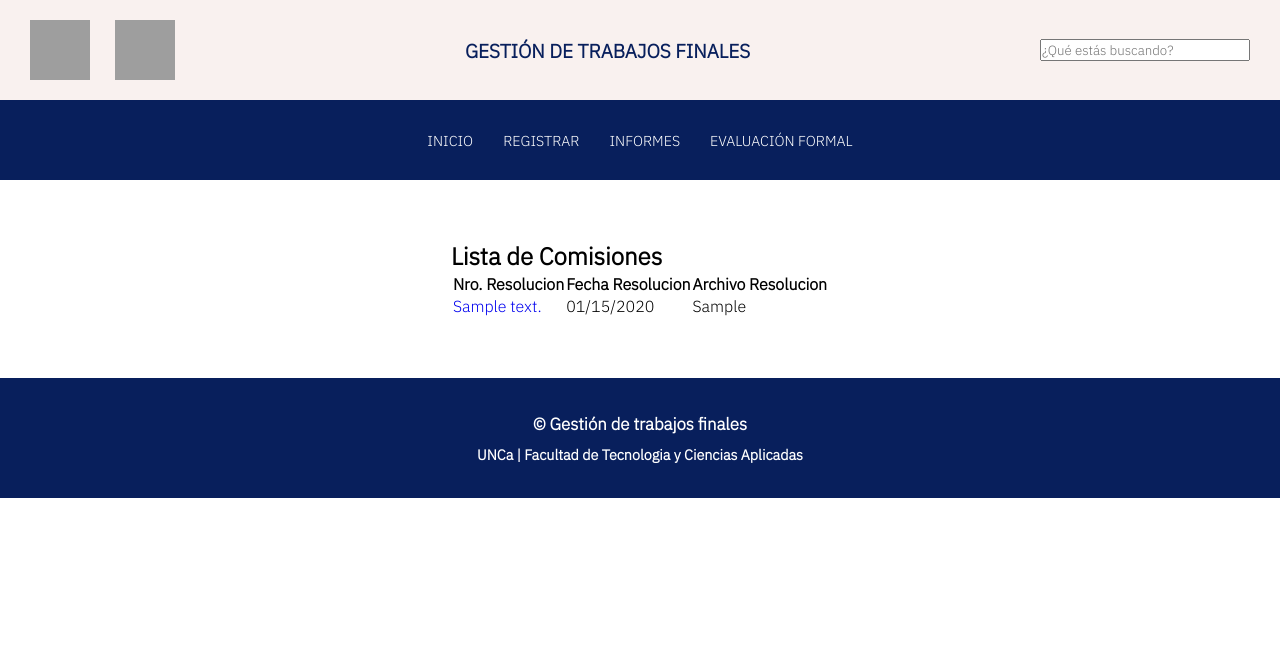
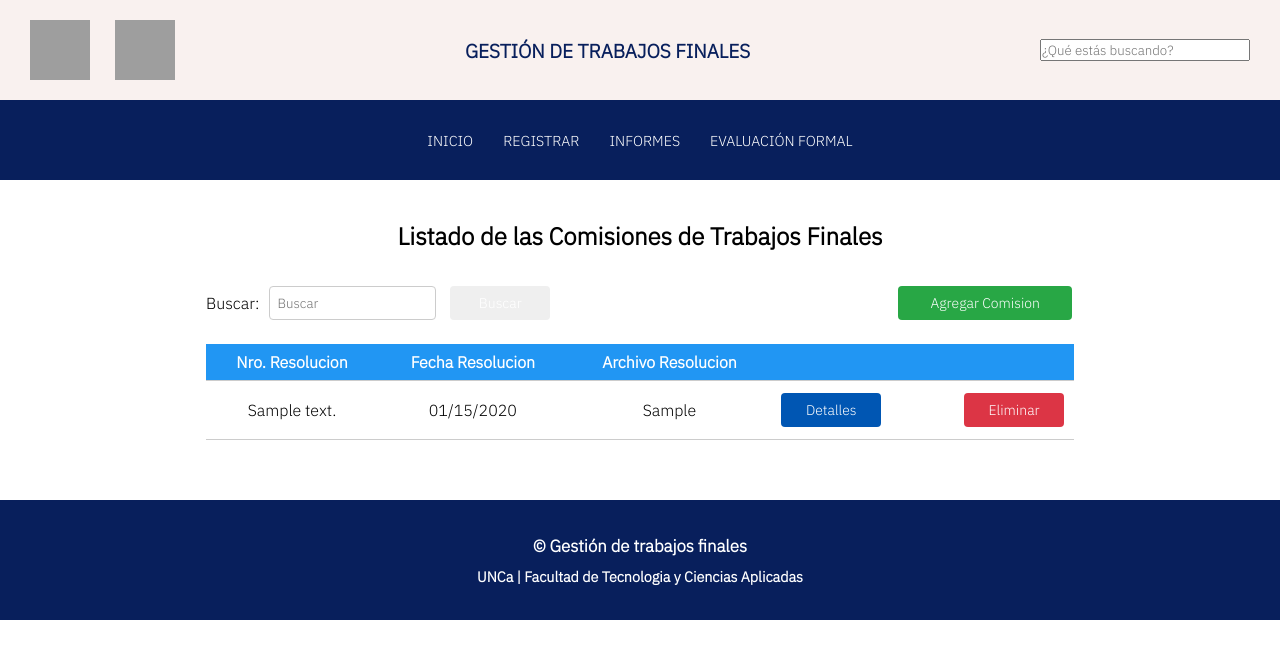
Before and after one commit to PaulaRojasFrias/laboratorio-prog3, a Django app: page /comisiones/comision/ in a window 1280 px wide. Shown: the top 659 px of the page. Run offline with Django 4.2, Linux system fonts and the light colour scheme; tables that the repository leaves empty hold one stand-in row (values such as "Sample post"); some libraries are stand-ins or nearby versions; grey boxes are pictures that could not be loaded.

Commit message:
CSS de cstf_listar

```diff
--- a/comisiones/templates/comisiones/comisiones_lista.html
+++ b/comisiones/templates/comisiones/comisiones_lista.html
@@ -1,30 +1,69 @@
 {% extends "base.html" %}
-{% block titulo %}Lista de CSTF{% endblock %}
+{% load static %}
+{% block titulo %}Listado de CSTF's{% endblock %}
+{% block extra_css %}
+ <link href="{% static 'css/tabla.css' %}" rel="stylesheet" >
+ <link rel="stylesheet" href="https://fonts.googleapis.com/css2?family=Material+Symbols+Outlined:opsz,wght,FILL,GRAD@24,400,0,0" />
+ <link rel='stylesheet' href='https://cdn-uicons.flaticon.com/uicons-regular-straight/css/uicons-regular-straight.css'>
+{% endblock %}
 {% block contenido %}
     <main>
-    <secction class='seccionClasico'>
+        <h1>Listado de las Comisiones de Trabajos Finales</h1>
+
         {% if messages %}
             {% for message in messages %}
                 {% if message.tags == 'success' %}  <div class="message" role="status">{{ message }}</div>{% endif %}
                 {% if message.tags == 'error' %}  <div class="errors" role="alert">{{ message }}</div>{% endif %}
             {% endfor %}
         {% endif %}
-        <h2>Lista de Comisiones</h2>
+
+        <div class='agregado'>
+            <div class='contendorBusqueda'>
+                <p>Buscar:</p>
+                <form action="{% url 'comisiones:cstf_lista' %}" method="GET">
+                    <input class='buscar' id='campoBusqueda' type="number" placeholder="Buscar" name='buscar' value="">
+                    <button class='BotonBuscar' type='submit' >Buscar</button>
+                </form>
+            </div>
+
+            <button class='BotonAgregar'>
+                <a href="{% url 'comisiones:cstf_create' %} " class='BotonAgregar' >Agregar Comision</a>
+            </button>
+        </div>
+
+        <div class= 'contenedorTabla'>
             <table>
+                <thead>
                     <tr>
                         <th>Nro. Resolucion</th>
                         <th>Fecha Resolucion</th>
                         <th>Archivo Resolucion</th>
+                        <th></th>
                     </tr>
+                </thead>
+                <tbody>
                     {% for comision in comisiones %}
                         <tr>
-                <td><a href="{% url 'comisiones:cstf_detalle' comision.id %}">{{ comision.nroResolucionComision }}</a></td>
+                            <td>{{ comision.nroResolucionComision }}</td>
                             <td>{{ comision.fechaDeCreacionComision|date:"SHORT_DATE_FORMAT" }}</td>
                             <td>{{ comision.archivoResolucion|default_if_none:"---"  }}</td>
+                            <td>
+                                <div class='contenedorBotones'>
+                                    <button class= 'BotonVer'>
+                                        <a href="{% url 'comisiones:cstf_detalle' comision.id %} " class='BotonVer' >Detalles</a>
+                                    </button>
+                                    <form action="{% url 'comisiones:cstf_delete' %}" method="POST">
+                                        {% csrf_token %}
+                                        <input type="hidden" name="id_comision" value="{{ comision.id }}">
+                                        <input class='BotonEliminar' type="submit" value="Eliminar" onclick="return confirm('¿Está seguro que desea eliminar el registro?');">
+                                    </form>
+                                </div>
+                            </td>
                         </tr>
                     {% endfor %}
+                </tbody>
             </table>
-    </secction>
+        </div>
     </main>
 
 {% endblock %}
--- a/comisiones/views.py
+++ b/comisiones/views.py
@@ -1,5 +1,6 @@
 from django.shortcuts import get_object_or_404, redirect, render
 from django.urls import reverse
+from django.db.models import Q
 from django.contrib import messages
 from comisiones.forms import ComisionForm, IntegranteComisionForm, IntegrantesTribunalForm, TribunalForm
 from .models import Comision, IntegrantesComision, IntegrantesTribunal, TribunalEvaluador
@@ -7,7 +8,13 @@ from .models import Comision, IntegrantesComision, IntegrantesTribunal, Tribunal
 
 #<<<<<<<<<<<<<<<<<<<<<<<<< COMISION DE SEGUIMIENTO DE TRABAJO FINAL >>>>>>>>>>>>>>>>>>>>>>
 def cstf_lista(request):
+    busqueda = request.GET.get("buscar")
     comisiones = Comision.objects.all()
+    if busqueda:
+        comisiones = Comision.objects.filter(
+            Q(fechaDeCreacionComision__icontains = busqueda) |
+            Q(nroResolucionComision__icontains = busqueda)
+        ).distinct()
     return render(request, 'comisiones/comisiones_lista.html', {'comisiones': comisiones})
 
 def cstf_detalle(request, pk):
--- /dev/null
+++ b/static/css/tabla.css
@@ -0,0 +1,137 @@
+/* Estilos para la tabla */
+main{
+    padding: 40px 20px;
+    margin-top: 170px;
+    display: flex;
+    flex-direction: column;
+    justify-content: center;
+    align-items: center;
+}
+
+h1 {
+  font-size: 24px;
+  margin-bottom: 30px;
+  margin-top: 10px;
+}
+
+.material-symbols-outlined{
+  font-size: 30px;
+}
+
+.contenedorTabla{
+  width: 70%;
+  margin: 0 auto;
+  font-size: 16px;
+}
+
+.contenedorTabla table{
+  border-collapse: collapse;
+  width: 100%;
+}
+
+.contenedorTabla table,
+.contenedorTabla table th,
+.contenedorTabla table tr{
+  padding: 30px 30px;
+}
+
+.contenedorTabla table th{
+  font-weight: bolder;
+  border-bottom: solid 1px #ccc;
+  background-color:#2196f3;
+  color: white;
+  text-align: center;
+}
+
+.contenedorTabla table td{
+  border-bottom: solid 1px #ccc;
+  text-align: center;
+}
+
+.contenedorTabla table tr:nth-child(even){
+  background-color: #deeef8;
+}
+
+.contenedorTabla table tr:hover{
+  background-color: #e0e0e0;
+}
+
+.contenedorTabla table td,
+.contenedorTabla table th{
+  padding: 8px;
+  text-align: center;
+}
+
+.contenedorBotones {
+  display: flex;
+  justify-content: space-between;
+  align-items: center;
+}
+
+button, .BotonEliminar{
+  border: none;
+  color: white;
+  padding: 8px 16px;
+  text-align: center;
+  text-decoration: none;
+  display: inline-block;
+  font-size: 14px;
+  margin: 4px 2px;
+  cursor: pointer;
+  border-radius: 4px;
+  width: 100px;
+}
+
+.BotonAgregar {
+  background-color: #28A745;
+  color: white;
+  width: 20%;
+}
+
+.BotonEliminar {
+  background-color: #DC3545;
+}
+
+.BotonVer {
+  background-color: #0056b3;
+  color: white;
+}
+
+a{
+  text-decoration: none;
+}
+
+.agregado {
+  width: 70%;
+  display: flex;
+  justify-content: space-between;
+  align-items: center;
+  margin-bottom: 20px;
+}
+
+.contendorBusqueda {
+  display: flex;
+  align-items: center;
+}
+
+p {
+  margin-right: 10px;
+}
+
+.buscar {
+  padding: 7px;
+  border-radius: 4px;
+  border: 1px solid #ccc;
+}
+
+.BotonBuscar a, .BotonAgregar a {
+  color: white;
+}
+
+.BotonBuscar{
+  margin-left: 10px;
+}
+
+.BotonBuscar:hover, .BotonAgregar:hover {
+  background-color: #0056b3;
+}
```
Also changed, not shown: comisiones/forms.py (+9 -8 lines), 2 other files. Lines whose indentation alone changed are shown as unchanged.
